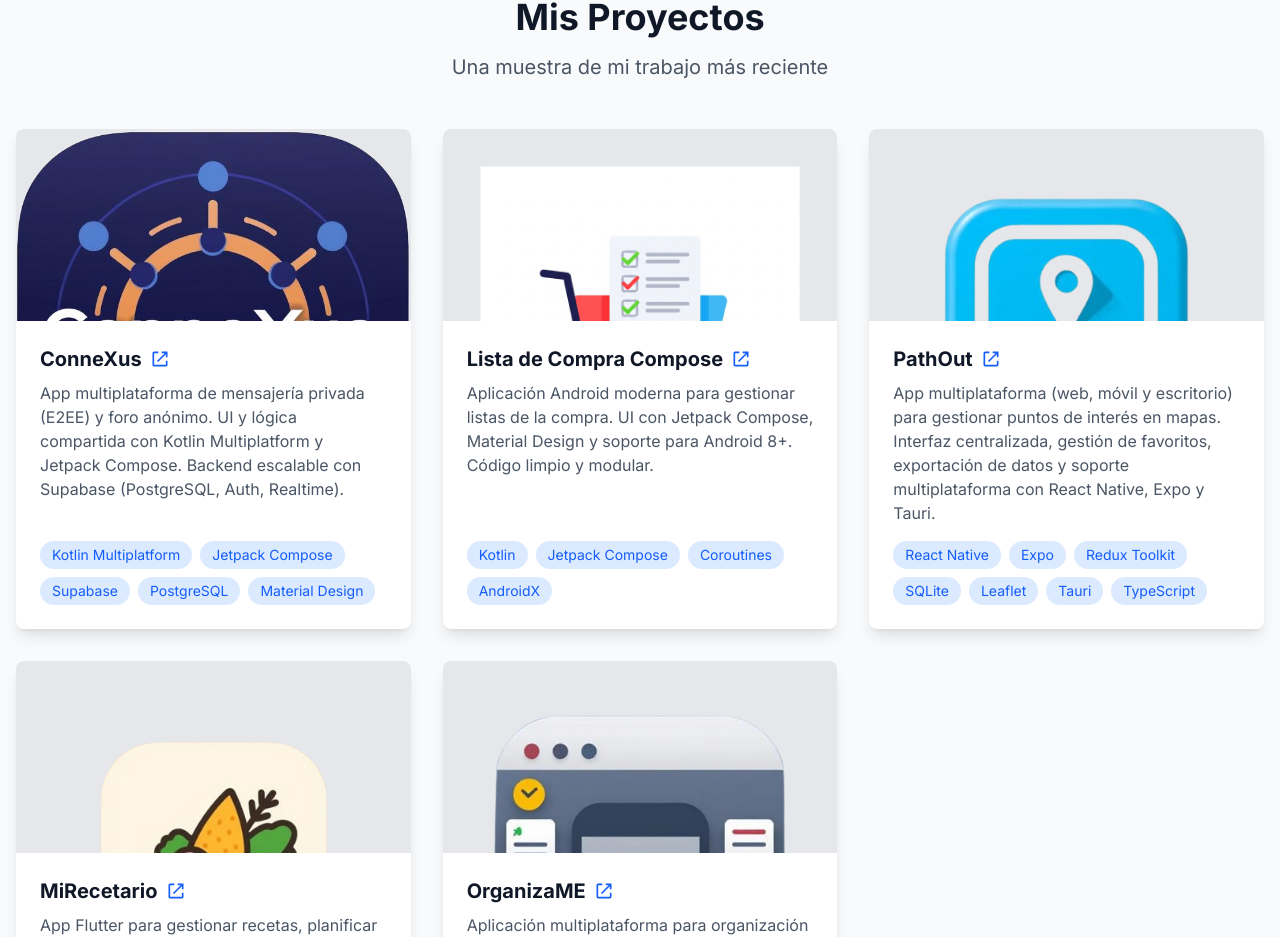
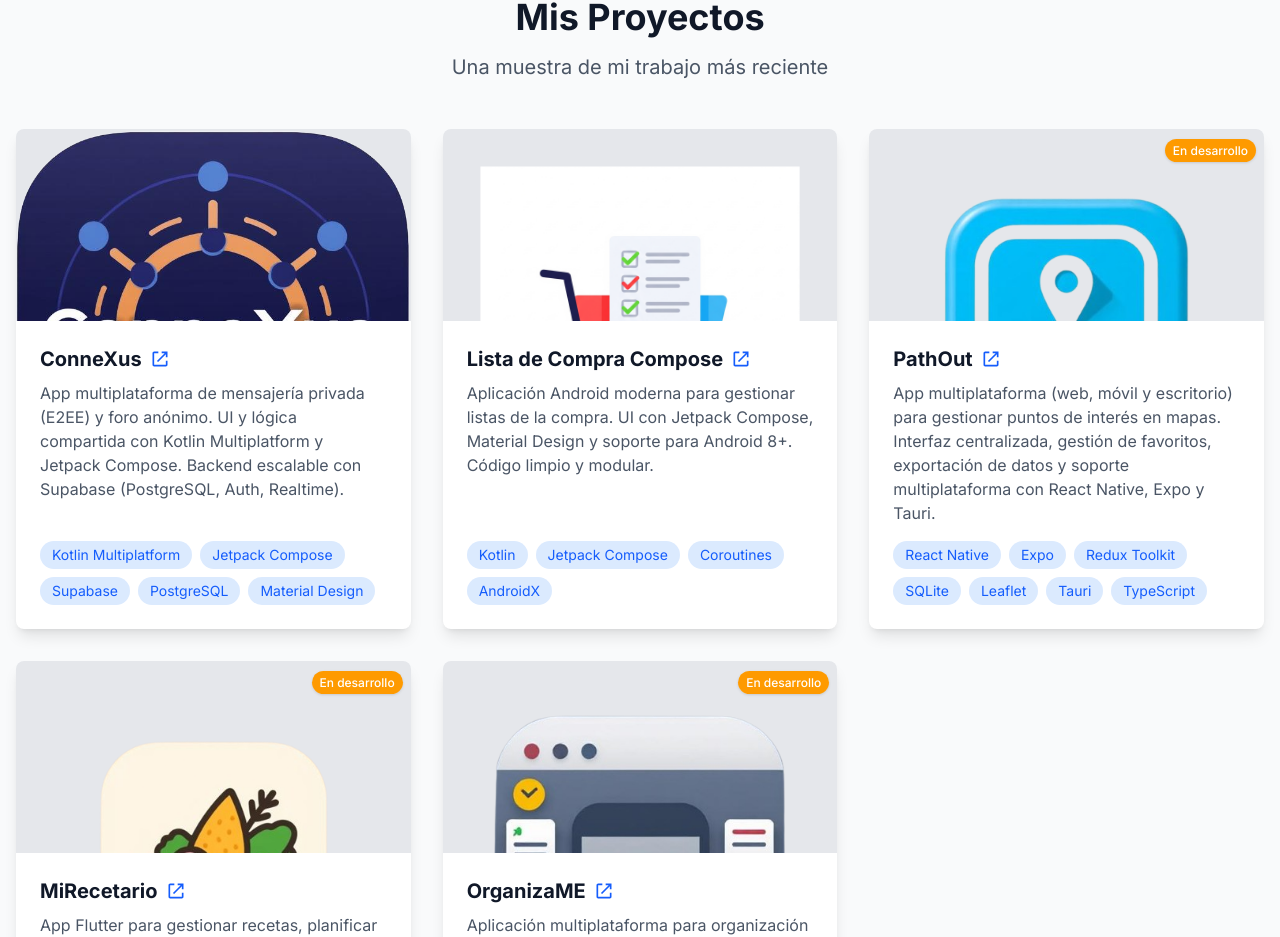
Before and after one commit to MendietaGarciaAlejandro/portfolioWebMendieta, a Next.js app: page / in a window 1280 px wide. Shown: the part 2119-3056 px from the top of the page. Built offline with nearby package versions, Linux system fonts and the light colour scheme.

Commit message:
Añade estado de desarrollo a los proyectos en la sección de Proyectos

```diff
--- a/src/components/sections/Projects.tsx
+++ b/src/components/sections/Projects.tsx
@@ -17,6 +17,7 @@ export const Projects = () => {
             ],
             image: '/proyectos/connexus.png', // pon aquí una imagen real si tienes
             github: 'https://github.com/ConneXusServerless/ConneXus_serverless',
+            inDevelopment: false,
         },
         {
             title: 'Lista de Compra Compose',
@@ -25,6 +26,7 @@ export const Projects = () => {
             technologies: ['Kotlin', 'Jetpack Compose', 'Coroutines', 'AndroidX'],
             image: '/proyectos/listacompra.png',
             github: 'https://github.com/MendietaGarciaAlejandro/ListaCompraCompose',
+            inDevelopment: false,
         },
         {
             title: 'PathOut',
@@ -41,6 +43,7 @@ export const Projects = () => {
             ],
             image: '/proyectos/pathout.png',
             github: 'https://github.com/MendietaGarciaAlejandro/PathOut',
+            inDevelopment: true,
         },
         {
             title: 'MiRecetario',
@@ -56,6 +59,7 @@ export const Projects = () => {
             ],
             image: '/proyectos/mirecetario.png',
             github: 'https://github.com/MendietaGarciaAlejandro/mirecetario',
+            inDevelopment: true,
         },
         {
             title: 'OrganizaME',
@@ -70,6 +74,7 @@ export const Projects = () => {
             ],
             image: '/proyectos/organizame.png', // Añade la imagen correspondiente en /public/proyectos
             github: 'https://github.com/MendietaGarciaAlejandro/OrganizaME',
+            inDevelopment: true,
         },
     ];
 
@@ -115,6 +120,13 @@ export const Projects = () => {
                                         Imagen del proyecto
                                     </div>
                                 )}
+                                {project.inDevelopment && (
+                                    <div className="absolute top-2 right-2">
+                                        <span className="px-2 py-1 bg-amber-500 text-white text-xs font-medium rounded-full shadow-sm">
+                                            En desarrollo
+                                        </span>
+                                    </div>
+                                )}
                             </div>
                             <div className="p-6 flex-1 flex flex-col">
                                 <a
```
